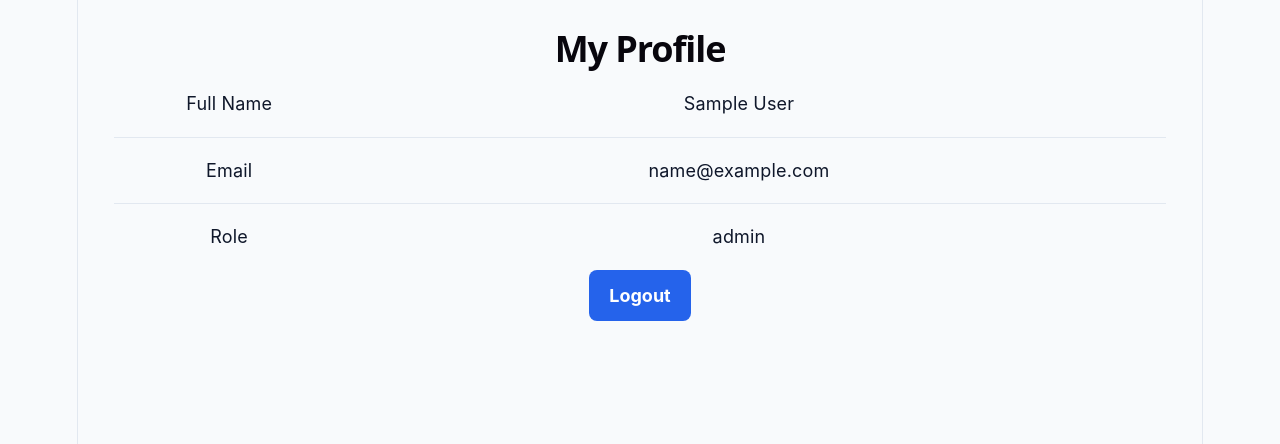
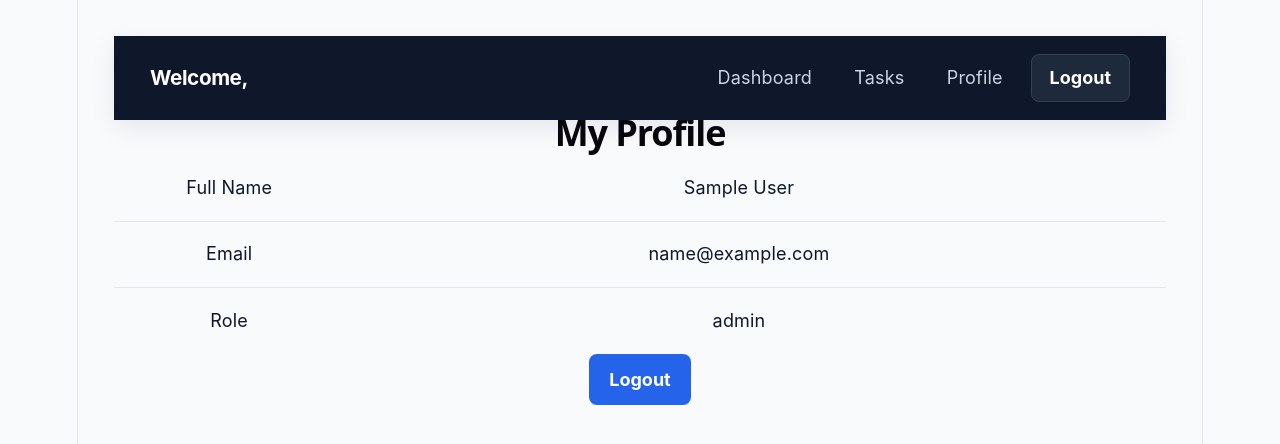
Before and after one commit to KULSOOM2001/cohort-9-dotnet-7284-kulsoom, a React (Vite) app in the folder taskmanagement-client/: page /profile in a window 1280 px wide. Shown: the top 444 px of the page. Built offline with nearby package versions, Linux system fonts and the light colour scheme; no server answers; sample sign-in values are in the browser's storage.

Commit message:
Add reusable navbar to dashboard and profile

```diff
--- /dev/null
+++ b/taskmanagement-client/src/components/Navbar.jsx
@@ -0,0 +1,18 @@
+import { Link } from 'react-router-dom';
+import { useAuth } from '../context/useAuth';
+
+export default function Navbar() {
+  const { user, logout } = useAuth();
+
+  return (
+    <nav className="navbar">
+      <span>Welcome, {user?.fullName}</span>
+      <Link to="/dashboard">Dashboard</Link>
+      <Link to="/tasks">Tasks</Link>
+      <Link to="/profile">Profile</Link>
+      <button type="button" onClick={logout}>
+        Logout
+      </button>
+    </nav>
+  );
+}
--- a/taskmanagement-client/src/pages/Dashboard.jsx
+++ b/taskmanagement-client/src/pages/Dashboard.jsx
@@ -1,12 +1,10 @@
 import { useEffect, useState } from 'react';
-import { Link } from 'react-router-dom';
 import axiosInstance from '../api/axiosInstance';
-import { useAuth } from '../context/useAuth';
+import Navbar from '../components/Navbar';
 
 export default function Dashboard() {
   const [data, setData] = useState(null);
   const [error, setError] = useState('');
-  const { user, logout } = useAuth();
 
 useEffect(() => {
   axiosInstance.get('/Dashboard')
@@ -31,13 +29,7 @@ useEffect(() => {
 
   return (
     <div className="page">
-      <nav className="navbar">
-        <span>Welcome, {user?.fullName}</span>
-        <Link to="/tasks">Tasks</Link>
-        <Link to="/profile">Profile</Link>
-        <button onClick={logout}>Logout</button>
-      </nav>
-
+      <Navbar />
       <h1>Dashboard</h1>
 
       {error && <p className="auth-error">{error}</p>}
--- a/taskmanagement-client/src/pages/Profile.jsx
+++ b/taskmanagement-client/src/pages/Profile.jsx
@@ -1,5 +1,6 @@
 import { useNavigate } from 'react-router-dom';
 import { useAuth } from '../context/useAuth';
+import Navbar from '../components/Navbar';
 
 export default function Profile() {
   const navigate = useNavigate();
@@ -13,10 +14,18 @@ export default function Profile() {
   if (!user) {
     return (
       <div className="page">
+        <Navbar />
+
         <h1>Profile</h1>
-        <p className="auth-error">User information is not available.</p>
 
-        <button type="button" onClick={() => navigate('/login')}>
+        <p className="auth-error">
+          User information is not available.
+        </p>
+
+        <button
+          type="button"
+          onClick={() => navigate('/login')}
+        >
           Go to Login
         </button>
       </div>
@@ -25,13 +34,17 @@ export default function Profile() {
 
   return (
     <div className="page">
+      <Navbar />
+
       <div className="profile-card">
         <h1>My Profile</h1>
 
         <div className="profile-details">
           <div className="detail-row">
             <span className="detail-label">Full Name</span>
-            <span>{user.fullName || user.name || 'N/A'}</span>
+            <span>
+              {user.fullName || user.name || 'N/A'}
+            </span>
           </div>
 
           <div className="detail-row">
@@ -46,7 +59,10 @@ export default function Profile() {
         </div>
 
         <div className="profile-actions">
-          <button type="button" onClick={handleLogout}>
+          <button
+            type="button"
+            onClick={handleLogout}
+          >
             Logout
           </button>
         </div>
```
